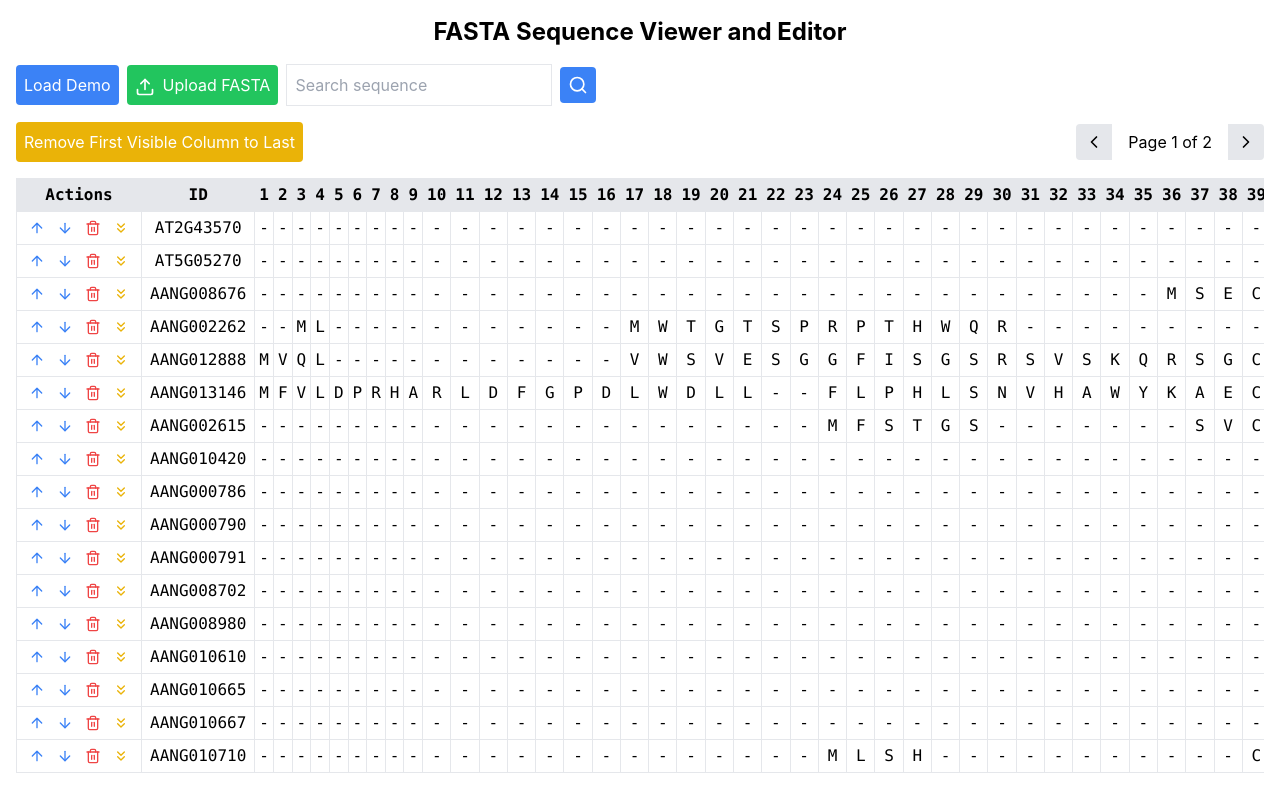
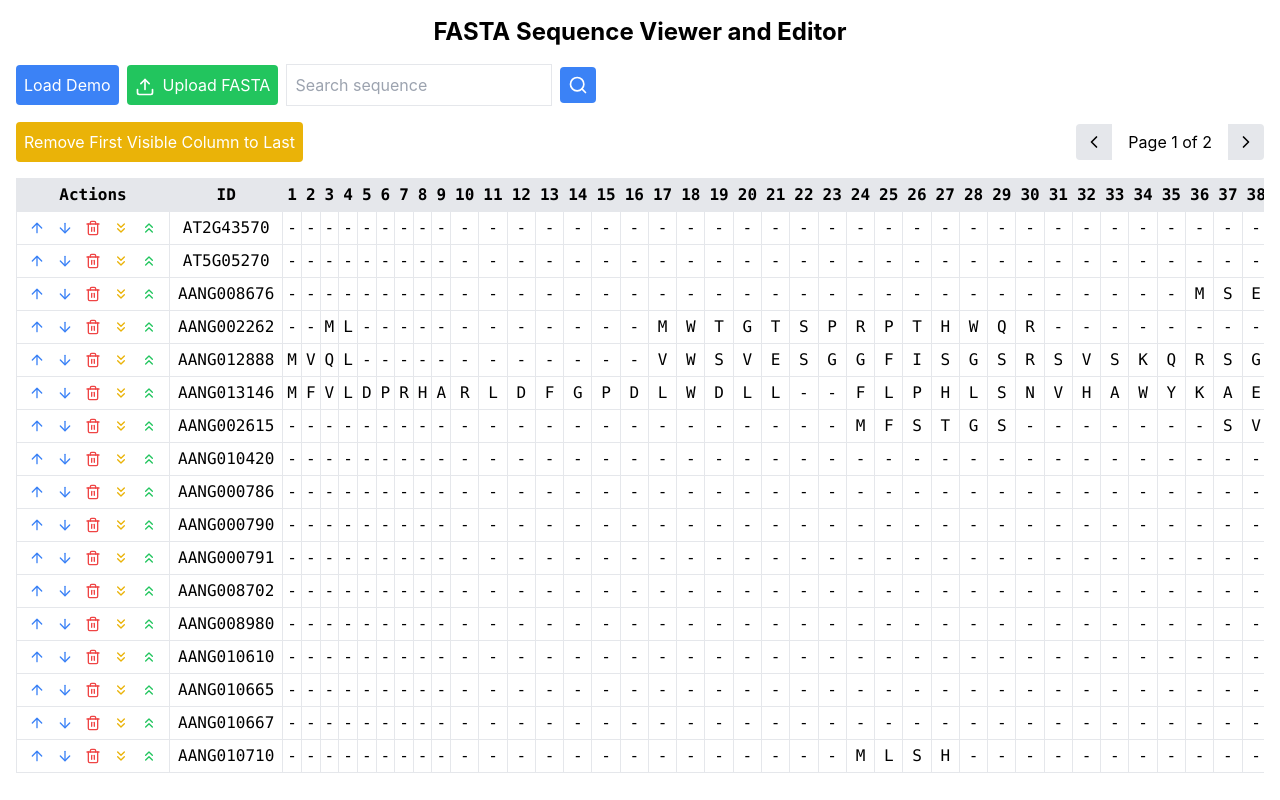
Before and after one commit to xuzhougeng/simple-msa-viewer, a React (Create React App) app: page / in a window 1280 px wide. Both pictures are taken after a click on the button "Load Demo". Built offline with nearby package versions, Linux system fonts and the light colour scheme.

Commit message:
auto_coder_102_chat_action.yml_827e855498e76303adadc86e709f1122

```diff
--- a/src/FASTAViewer.js
+++ b/src/FASTAViewer.js
@@ -1,5 +1,5 @@
 import React, { useState, useRef } from 'react';
-import { Search, ChevronLeft, ChevronRight, Upload, ArrowDown, ArrowUp, Trash2, ChevronsDown } from 'lucide-react';
+import { Search, ChevronLeft, ChevronRight, Upload, ArrowDown, ArrowUp, Trash2, ChevronsDown, ChevronsUp } from 'lucide-react';
 
 const FASTAViewer = () => {
     const [sequences, setSequences] = useState([]);
@@ -177,6 +177,15 @@ AANG010710 -----------------------MLSH-----------CFA-----------------YQAVTAPC---
         });
     };
 
+    const moveRowToFirst = (index) => {
+        setSequences(prev => {
+            const newSequences = [...prev];
+            const [removed] = newSequences.splice(index, 1);
+            newSequences.unshift(removed);
+            return newSequences;
+        });
+    };
+
     const removeColumnToLast = (columnIndex) => {
         setSequences(prev => prev.map(seq => {
             const chars = seq.sequence.split('');
@@ -336,6 +345,13 @@ AANG010710 -----------------------MLSH-----------CFA-----------------YQAVTAPC---
                                                 >
                                                     <ChevronsDown size={16} />
                                                 </button>
+                                                <button
+                                                    onClick={() => moveRowToFirst(rowIndex)}
+                                                    className="text-green-500 hover:bg-green-100 p-1 rounded"
+                                                    title="Move row to first"
+                                                >
+                                                    <ChevronsUp size={16} />
+                                                </button>
                                             </div>
                                         </td>
                                         <td
```
